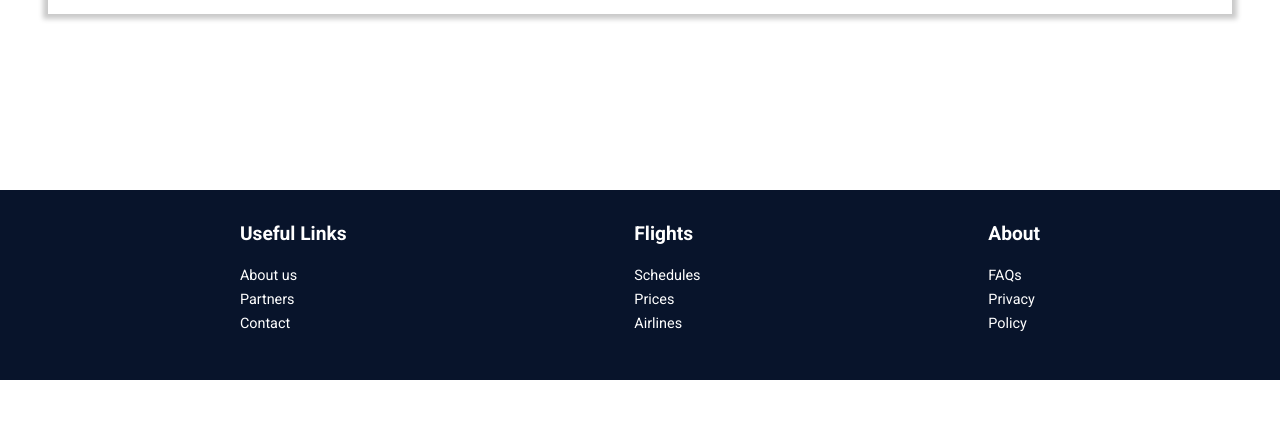
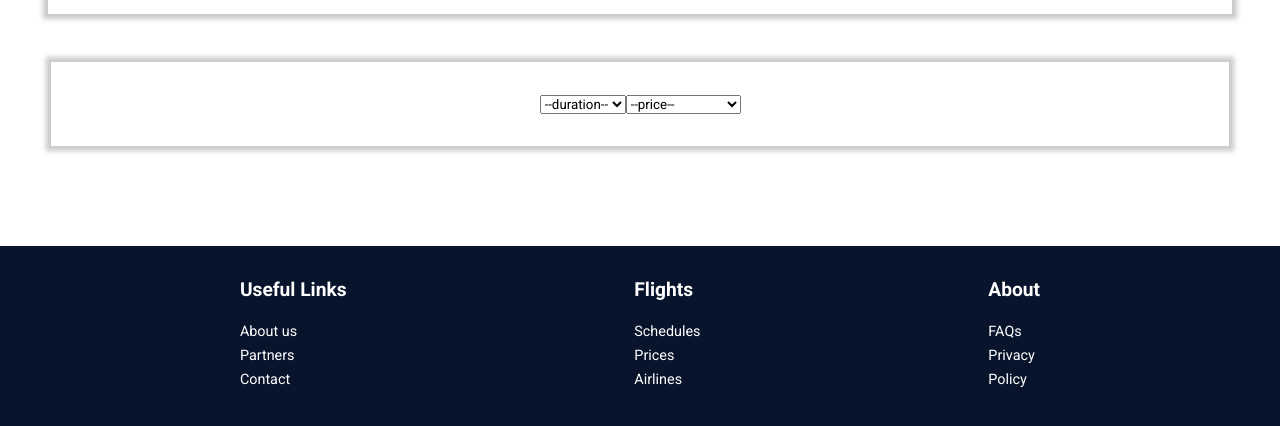
Before and after one commit to mhdalihoria/flight-prj, a Next.js app: page / in a window 1280 px wide. Shown: the part 420-846 px from the top of the page. Before the commit the page ends 800 px from the top, so only its background shows below. Built offline with nearby package versions, Linux system fonts and the light colour scheme.

Commit message:
working on the fileratio process

```diff
--- a/components/Favorites.js
+++ b/components/Favorites.js
@@ -23,7 +23,6 @@ export default function Favorites() {
     setFavItems([]);
   };
 
-  console.log(isFavorited)
 
   const favElements = favItems?.map((item, index) => {
     return <FavElement key={index} {...item} />;
--- a/components/Results.js
+++ b/components/Results.js
@@ -5,6 +5,8 @@ import ResultItem from "./ResultItem";
 
 export default function Results() {
   const { search } = useContext(ContextObj);
+  const [priceFilter, setPriceFilter] = useState(null)
+  const [durationFilter, setDurationFilter] = useState(null)
   let filteredItems = [];
 
   function convertFormat(unconvertedItem) {
@@ -19,7 +21,6 @@ export default function Results() {
     return convertedItem;
   }
 
-
   if (search !== undefined) {
     filteredItems = flightList.filter(
       (item) =>
@@ -32,14 +33,27 @@ export default function Results() {
 
   // import favItems from context, and run two for loops, to compare the items of favItems with those of filtered items, and change the status of isFavorite if they're matching
 
+  console.log(durationFilter, priceFilter)
+
+  const filteredElements = filteredItems.map((item, index) => {
+    return <ResultItem key={index} {...item} />;
+  });
+
   return (
     <div className="results-container">
-      {search !== undefined &&
-        filteredItems.map((item, index) => {
-          return (
-            <ResultItem key={index} {...item} />
-          );
-        })}
+      <div className="results-filter">
+        <select onChange={(e)=> setDurationFilter(e.target.value)}>
+          <option value={null}>--duration--</option>
+          <option value={"shortest"}>shortest</option>
+          <option value={"longest"}>longest</option>
+        </select>
+        <select onChange={(e)=> setPriceFilter(e.target.value)}>
+          <option value={null}>--price--</option>
+          <option value={"cheapest"}>Cheapest</option>
+          <option value={"expensive"}>Most expensive</option>
+        </select>
+      </div>
+      {search !== undefined && filteredElements}
     </div>
   );
 }
--- a/mockDB.js
+++ b/mockDB.js
@@ -12,7 +12,8 @@ export const flightList = [
         departDate: "01-Feb-2023",
         returnDate: "16-Feb-2023",
         travelClass: "Economy",
-        isFavorite: false
+        isFavorite: false,
+        flightDuration: 180
     },
     {
         id: 2,
@@ -23,7 +24,8 @@ export const flightList = [
         departDate: "03-Feb-2023",
         returnDate: "10-Feb-2023",
         travelClass: "Business",
-        isFavorite: false
+        isFavorite: false,
+        flightDuration: 210
     },
     {
         id: 3,
@@ -34,7 +36,8 @@ export const flightList = [
         departDate: "01-Feb-2023",
         returnDate: "16-Feb-2023",
         travelClass: "First",
-        isFavorite: false
+        isFavorite: false,
+        flightDuration: 480
     },
     {
         id: 4,
@@ -45,7 +48,8 @@ export const flightList = [
         departDate: "03-Feb-2023",
         returnDate: "10-Feb-2023",
         travelClass: "Business",
-        isFavorite: false
+        isFavorite: false,
+        flightDuration: 270
     },
     {
         id: 5,
@@ -56,7 +60,8 @@ export const flightList = [
         departDate: "01-Feb-2023",
         returnDate: "16-Feb-2023",
         travelClass: "Business",
-        isFavorite: false
+        isFavorite: false,
+        flightDuration: 140
     },
     {
         id: 6,
@@ -67,7 +72,8 @@ export const flightList = [
         departDate: "10-Feb-2023",
         returnDate: "21-Feb-2023",
         travelClass: "Economy",
-        isFavorite: false
+        isFavorite: false,
+        flightDuration: 60
     },
 
 ]
--- a/styles/globals.css
+++ b/styles/globals.css
@@ -99,8 +99,6 @@ body {
   cursor: pointer;
 }
 
-
-
 .fav-container-body {
   display: flex;
   flex-wrap: wrap;
@@ -111,14 +109,15 @@ body {
 .fav-element-container {
   max-width: 200px;
   margin: 2rem auto;
-    box-shadow: 0px 0px 5px 5px rgba(0, 0, 0, 0.21);
+  border: 2px solid #2a5ab4;
+  border-radius: 15px;
   padding: 1rem;
 }
 .show-favs {
   display: block;
 }
 
-.hide-favs{
+.hide-favs {
   display: none;
 }
 
@@ -129,30 +128,37 @@ body {
   display: flex;
   flex-wrap: wrap;
   justify-content: space-evenly;
-  /* transform: translateY(-50px); */
+  box-shadow: 0px 0px 5px 5px rgba(0, 0, 0, 0.21);
+  max-width: 92%;
+  padding: 2rem 0;
+  margin: auto;
   margin-bottom: 100px;
 }
 
 .result-item-container {
   min-width: 200px;
-  box-shadow: 0px 0px 5px 5px rgba(0, 0, 0, 0.21);
+  border: 2px solid #2a5ab4;
+  border-radius: 15px;
   overflow-x: scroll;
   margin: 1rem;
   padding: 1.6rem 1rem;
 }
 
-.result-item-container h1, .fav-element-container h1 {
+.result-item-container h1,
+.fav-element-container h1 {
   color: #2a5ab4;
   font-size: 1.5rem;
 }
 
-.result-item-container h4, .fav-element-container h4 {
+.result-item-container h4,
+.fav-element-container h4 {
   padding-bottom: 0.5em;
   font-size: 0.8rem;
   font-weight: 400;
 }
 
-.result-item-container h4 > span, .fav-element-container h4 > span{
+.result-item-container h4 > span,
+.fav-element-container h4 > span {
   font-weight: 700;
 }
 
@@ -243,14 +249,15 @@ footer div ul li:hover {
     transform: translateY(0px);
   }
 
-  .result-item-container h1, .fav-element-container h1 {
+  .result-item-container h1,
+  .fav-element-container h1 {
     font-size: 2rem;
   }
 
-  .result-item-container h4, .fav-element-container h4 {
+  .result-item-container h4,
+  .fav-element-container h4 {
     font-size: 1rem;
   }
-
 
   footer {
     padding: 2rem 6rem;
```
Lines whose indentation alone changed are shown as unchanged.
